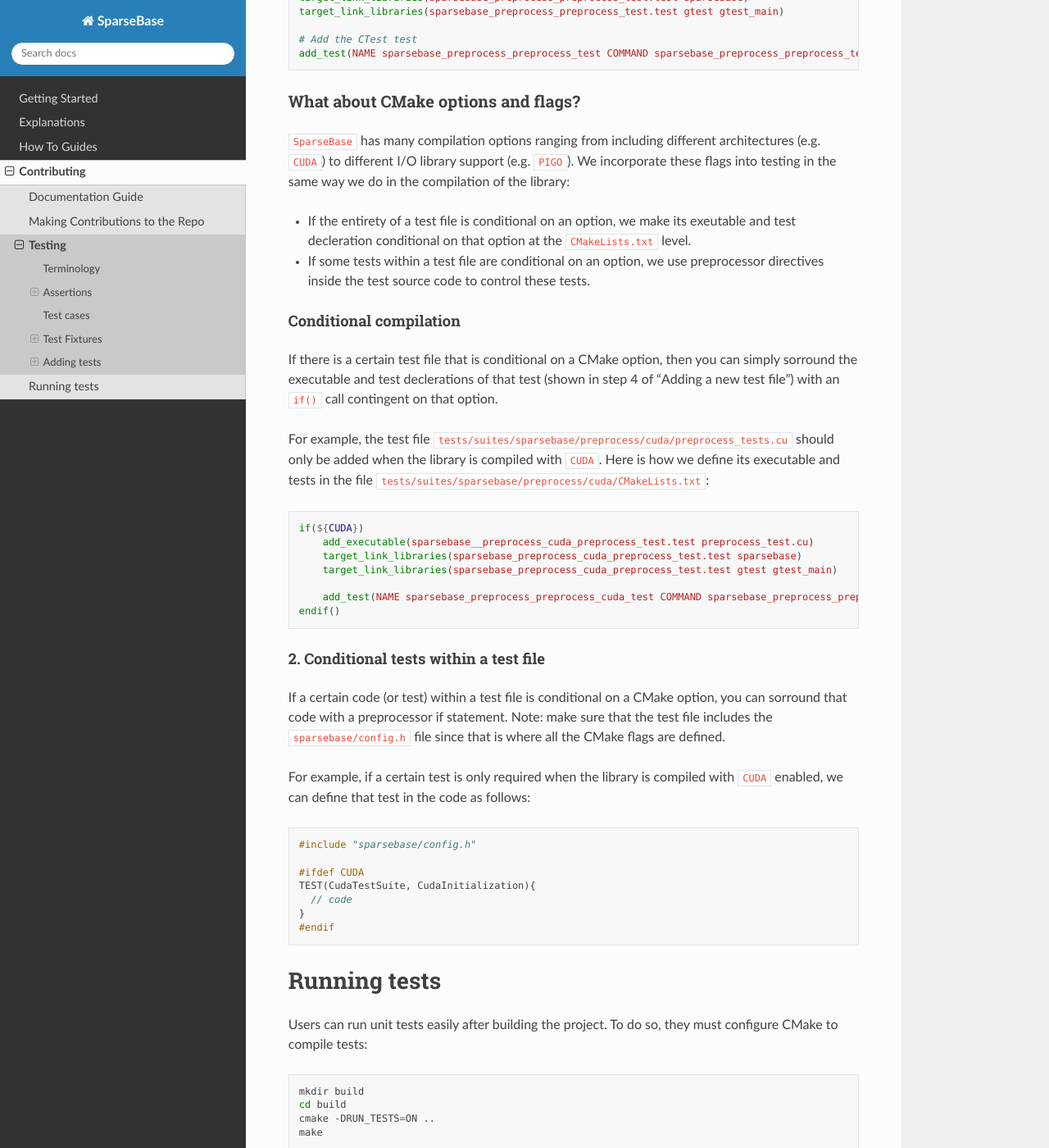
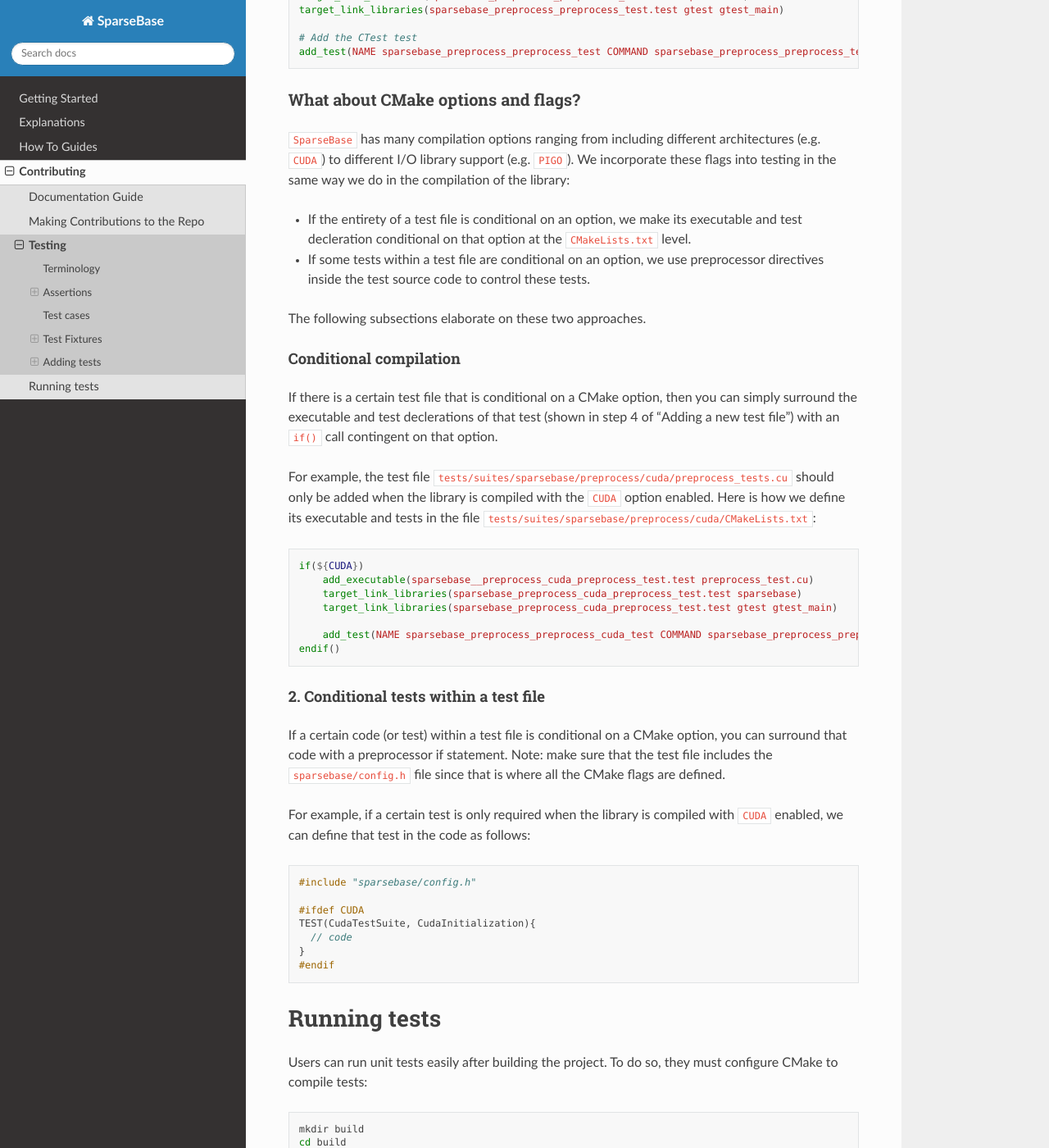
Before and after one commit to sparcityeu/SparseBase, a Sphinx documentation site: the page built from docs/pages/contributing/testing_guide.md, in a window 1280 px wide and 1400 px high, scrolled down 5940 px. Shown: the whole window at 82% size. Built offline with Sphinx 7.4.7 and the Read the Docs theme 2.0.0, drawn with Linux system fonts in a browser that asks for light colours; pages that are not in the unit, such as notebooks, are missing from menus; some of the changed text lies outside the part shown.

Commit message:
Fixed some typos in documentation

````diff
--- a/docs/pages/contributing/testing_guide.md
+++ b/docs/pages/contributing/testing_guide.md
@@ -183,9 +183,9 @@ You must start this file by including the GTest header, the `sparsebase/config.h
 ```
 
 Your tests will follow these headers.
-#### 4. Add an executable target and a test command and to the 'CMakeLists.txt' file in the test file directory.
+#### 4. Add an executable target and a test command to the 'CMakeLists.txt' file in the test file directory.
 
-Each test file will be compiled into an executable target, and each test executable will be added as a CTest test. The name of the CTest test of a file its path relative to the `tests/suites` directory, followed by its name, all of which delimited by the underscore character. The name of the executable of a test file will be the name of its CTest test with the extension `.test`. For instance, the test file `tests/suites/src/sparsebase/preprocess/preprocess_test.cc` will have the CTest test name:
+Each test file will be compiled into an executable target, and each test executable will be added as a CTest test. The name of the CTest test of a test file is its path relative to the `tests/suites` directory, followed by its name, with the file delimiter being the underscore character. The name of the executable of a test file will be the name of its CTest test with the extension `.test`. For instance, the test file `tests/suites/src/sparsebase/preprocess/preprocess_test.cc` will have the CTest test name:
 
 ```CMake
 sparsebase_preprocess_preprocess_tests
@@ -221,14 +221,15 @@ add_test(NAME sparsebase_preprocess_preprocess_test COMMAND sparsebase_preproces
 
 ### What about CMake options and flags?
 `SparseBase` has many compilation options ranging from including different architectures (e.g. `CUDA`) to different I/O library support (e.g. `PIGO`). We incorporate these flags into testing in the same way we do in the compilation of the library:
-- If the entirety of a test file is conditional on an option, we make its exeutable and test decleration conditional on that option at the `CMakeLists.txt` level.
+- If the entirety of a test file is conditional on an option, we make its executable and test decleration conditional on that option at the `CMakeLists.txt` level.
 - If some tests within a test file are conditional on an option, we use preprocessor directives inside the test source code to control these tests.
 
+The following subsections elaborate on these two approaches.
 #### Conditional compilation
 
-If there is a certain test file that is conditional on a CMake option, then you can simply sorround the executable and test declerations of that test (shown in step 4 of "Adding a new test file") with an `if()` call contingent on that option.
+If there is a certain test file that is conditional on a CMake option, then you can simply surround the executable and test declerations of that test (shown in step 4 of "Adding a new test file") with an `if()` call contingent on that option.
 
-For example, the test file `tests/suites/sparsebase/preprocess/cuda/preprocess_tests.cu` should only be added when the library is compiled with `CUDA`. Here is how we define its executable and tests in the file `tests/suites/sparsebase/preprocess/cuda/CMakeLists.txt`:
+For example, the test file `tests/suites/sparsebase/preprocess/cuda/preprocess_tests.cu` should only be added when the library is compiled with the `CUDA` option enabled. Here is how we define its executable and tests in the file `tests/suites/sparsebase/preprocess/cuda/CMakeLists.txt`:
 ```CMake
 if(${CUDA})
     add_executable(sparsebase__preprocess_cuda_preprocess_test.test preprocess_test.cu)
@@ -241,7 +242,7 @@ endif()
 
 #### 2. Conditional tests within a test file
 
-If a certain code (or test) within a test file is conditional on a CMake option, you can sorround that code with a preprocessor if statement. Note: make sure that the test file includes the `sparsebase/config.h` file since that is where all the CMake flags are defined.
+If a certain code (or test) within a test file is conditional on a CMake option, you can surround that code with a preprocessor if statement. Note: make sure that the test file includes the `sparsebase/config.h` file since that is where all the CMake flags are defined.
 
 For example, if a certain test is only required when the library is compiled with `CUDA` enabled, we can define that test in the code as follows:
 
````
Also changed, not shown: other parts of docs/pages/contributing/testing_guide.md (+5 -5 lines).
